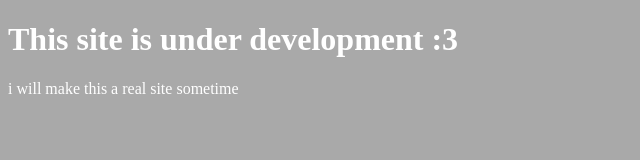
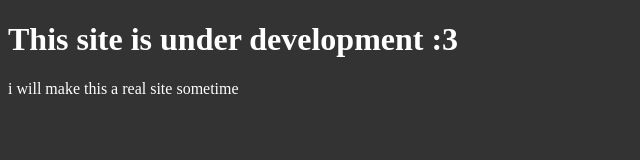
Before and after one commit to foxxytux/foxxytux.github.io, a plain HTML site: page index.html in a window 1280 px wide. Shown: the whole page, without its empty margins (0-640 px from the left). Drawn offline with Linux system fonts and the light colour scheme.

Commit message:
Update index.html

```diff
--- a/index.html
+++ b/index.html
@@ -2,7 +2,7 @@
 <style>
   body {
     color: white;
-    background-color: darkgray;
+    background-color: #333;
   }
 </style>
 <title>Site of FoxxyTux</title>
```
